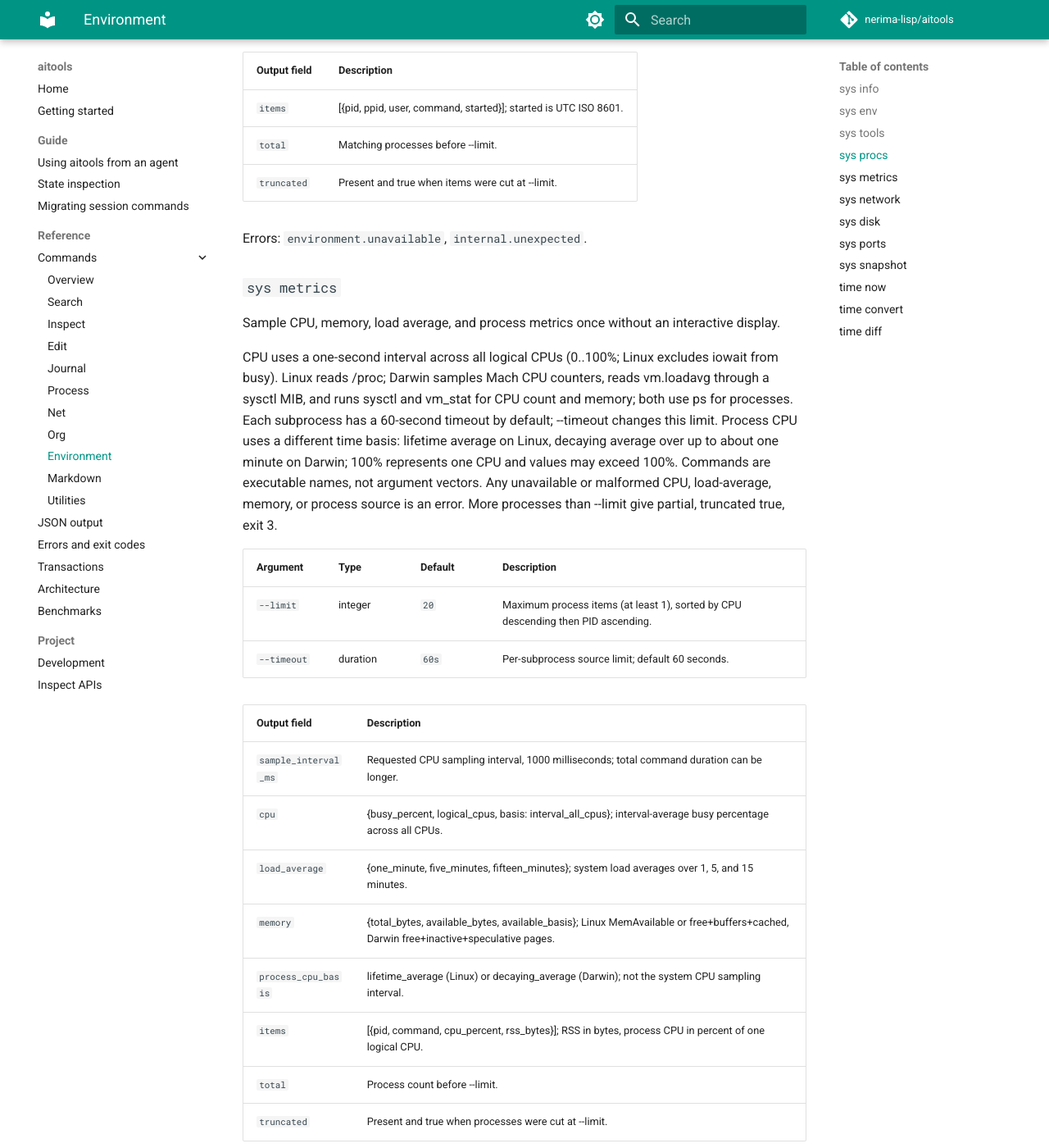
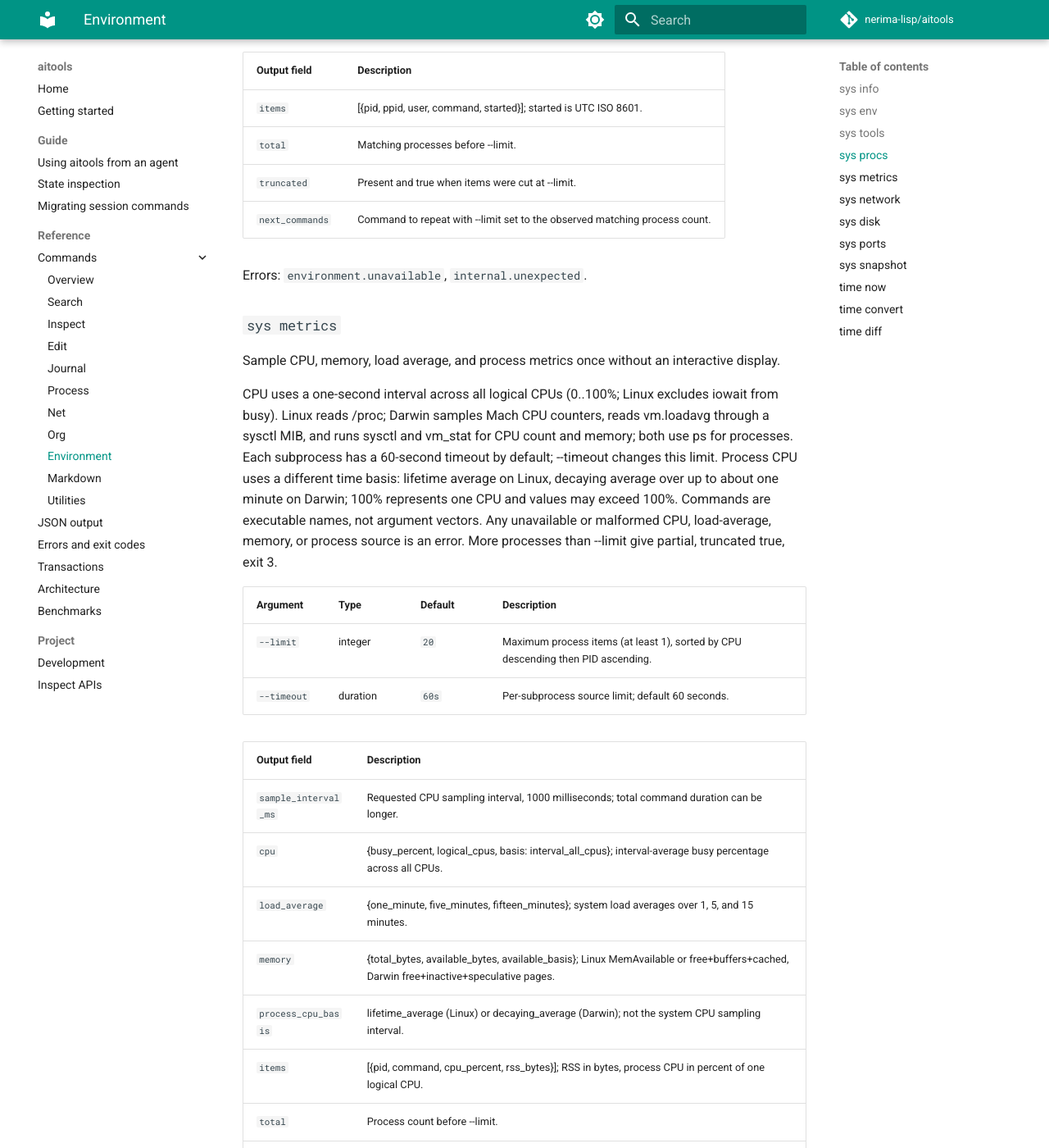
Before and after one commit to nerima-lisp/aitools, an MkDocs documentation site: the page built from docs/src/reference/commands/env.md, in a window 1280 px wide and 1400 px high, scrolled down 2466 px. Shown: the whole window at 82% size. Built offline with MkDocs 1.6.1 and Material for MkDocs 9.7.7, drawn with Linux system fonts in a browser that asks for light colours; comment, search, counter and statistics services are not loaded; some of the changed text lies outside the part shown.

Commit message:
docs: document v0.4.0 release behavior

```diff
--- a/docs/src/reference/commands/env.md
+++ b/docs/src/reference/commands/env.md
@@ -76,6 +76,7 @@ Linux reads /proc; Darwin runs ps. Only reads: no process is signalled. More mat
 | `items` | [{pid, ppid, user, command, started}]; started is UTC ISO 8601. |
 | `total` | Matching processes before --limit. |
 | `truncated` | Present and true when items were cut at --limit. |
+| `next_commands` | Command to repeat with --limit set to the observed matching process count. |
 
 Errors: `environment.unavailable`, `internal.unexpected`.
 
@@ -100,6 +101,7 @@ CPU uses a one-second interval across all logical CPUs (0..100%; Linux excludes
 | `items` | [{pid, command, cpu_percent, rss_bytes}]; RSS in bytes, process CPU in percent of one logical CPU. |
 | `total` | Process count before --limit. |
 | `truncated` | Present and true when processes were cut at --limit. |
+| `next_commands` | Command to repeat with --limit set to the observed process count; preserves --timeout. |
 
 Errors: `argument.invalid`, `environment.unavailable`, `internal.unexpected`.
 
```
Also changed, not shown: CHANGELOG.md, 1 other file.
